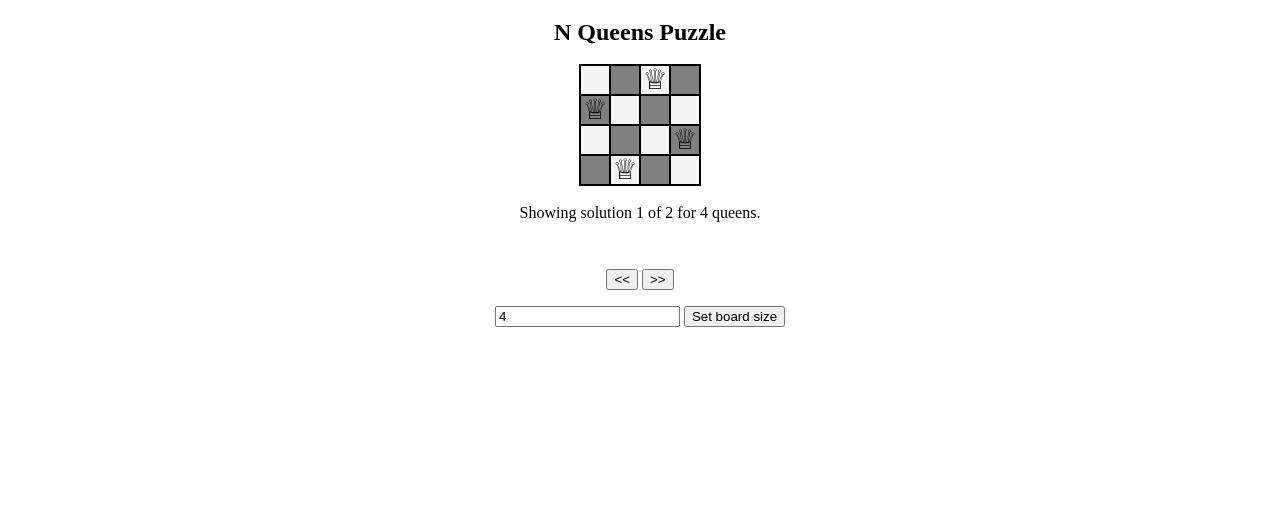
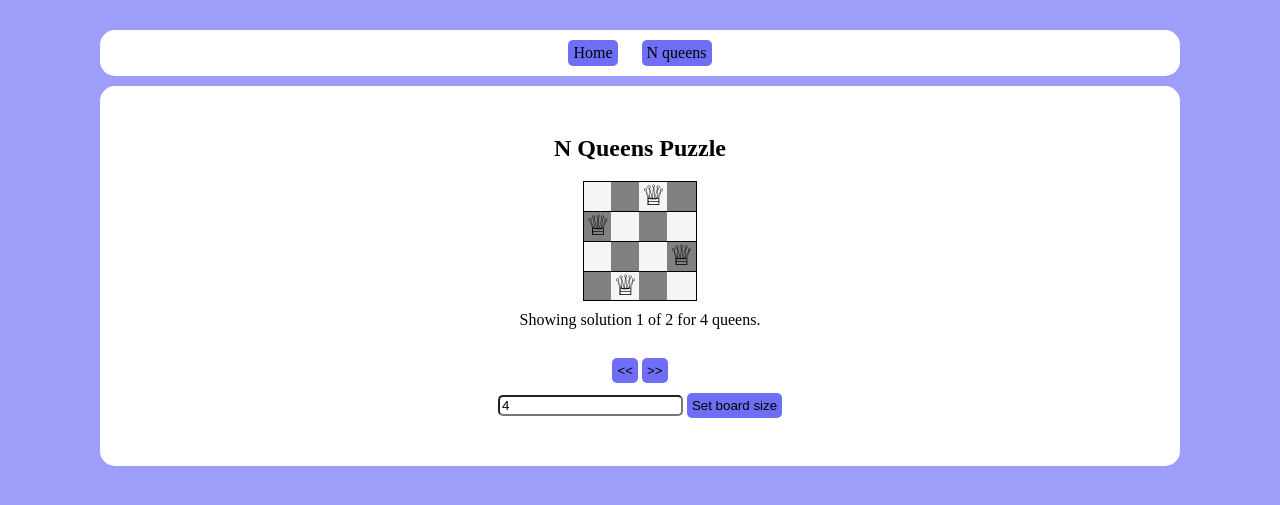
Before and after one commit to cdouglass/fun-with-dancing-links, a Flask app: page /n_queens in a window 1280 px wide. Shown: the top 505 px of the page. Run offline with Flask 2, Linux system fonts and the light colour scheme.

Commit message:
Add styling

```diff
--- a/static/css/chess.css
+++ b/static/css/chess.css
@@ -3,28 +3,41 @@
 }
 
 .grid {
-  border: 1px solid black;
-  display: inline-block;
-  margin: 0 auto;
+  padding: 1px 0; /* prevents vertical scrollbar */
+  overflow-x: auto;
+  margin-bottom: 10px;
 }
 
 .row {
   height: 30px;
-  background-color: gray;
+  white-space: nowrap;
+  overflow: visible;
 }
 
-.row:nth-child(even) .square:nth-child(even) {
+.row:last-child .square {
+  border-bottom: 1px solid black;
+}
+
+.square {
+  vertical-align: top;
+  margin-left: -6px;
+  display: inline-block;
+  height: 100%;
+  width: 30px;
+  border-right: 1px solid black;
+  border-top: 1px solid black;
+  font-size: 1.75em;
+}
+
+.square:first-child {
+  margin: 0;
+  border-left: 1px solid black;
+}
+
+.square.light {
   background-color: whitesmoke;
 }
 
-.row:nth-child(odd) .square:nth-child(odd) {
-  background-color: whitesmoke;
+.square.dark {
+  background-color: gray;
 }
-
-.square {
-  float: left;
-  height: 100%;
-  width: 30px;
-  border: 1px solid black;
-  font-size: 1.75em;
-}
--- a/static/css/style.css
+++ b/static/css/style.css
@@ -1,5 +1,27 @@
 * {
   box-sizing: border-box;
+}
+
+body {
+  background-color: hsla(240, 90%, 80%, 1);
+  padding: 30px 100px;
+}
+
+header {
+  background-color: white;
+  padding: 10px;
+  border-radius: 15px;
+  margin-bottom: 10px;
+}
+
+header a {
+  margin: 0 10px 0 10px;
+}
+
+#content {
+  background-color: white;
+  padding: 30px;
+  border-radius: 15px;
 }
 
 h1 {
@@ -11,26 +33,44 @@ h2 {
 }
 
 h1, h2, h3 {
-  margin: 20px;
+  margin: 20px 0;
   font-weight: bold;
+  text-align: center;
 }
 
-form, p {
-  margin: 1em;
+form, p, section nav {
+  margin-bottom: 10px;
+}
+
+input[type="number"] {
+  border-radius: 5px;
+  margin-bottom: 10px;
+  max-width: 100%;
 }
 
 nav, form {
   text-align: center;
 }
 
+a.internal {
+  text-decoration: none;
+  color: inherit;
+  text-align: center;
+  display: inline-block;
+}
+
+a div, button {
+  background-color: hsla(240, 90%, 70%, 1);
+  border: none;
+  border-radius: 5px;
+  padding: 5px;
+  text-align: center;
+}
+
 #spinner {
   opacity: 0;
-  margin: 0;
   font-size: 2em;
+  text-align: center;
+  line-height: 0;
+  margin: 0 0 20px 0;
 }
-
-.disabled, .disabled:hover {
-  color: #BBB;
-  background-color: lightgray;
-  border-width: 1px;
-}
--- a/static/js/n_queens.js
+++ b/static/js/n_queens.js
@@ -5,7 +5,7 @@ $(window).bind('popstate', function(event) {
   var url = location.href,
     queryString = '?' + url.split('?')[1];
   $.ajax('/n_queens_board_only' + queryString).done(function(response) {
-    $('#container').replaceWith($($.parseHTML(response)).filter('#container'));
+    $('#board-container').html(response);
     $('#solutions-info').css('opacity', 0);
     $.ajax('/n_queens_solutions_only' + queryString).done(function(response) {
       pollBackgroundTask(response['Location'], response['task_id']);
@@ -18,7 +18,7 @@ $(document).on('ajaxStart', function() {
 });
 
 $(document).ready(function() {
-  $('nav button').removeClass('disabled');
+  $('nav button').prop('disabled', false);
 });
 
 $('nav button').on('click', function() {
@@ -30,11 +30,13 @@ $('nav button').on('click', function() {
 $('form').on('submit', function(event) {
   var boardSize = $('input[name="n"]').val(),
     queryString = '?n=' + boardSize;
+  console.log("submitted form with contents " + boardSize);
   solutions = [];
   event.preventDefault();
   history.pushState({}, '', '/n_queens' + queryString);
   $.ajax('/n_queens_board_only' + queryString).done(function(response) {
-    $('#container').replaceWith($($.parseHTML(response)).filter('#container'));
+    $('#board-container').html(response);
+    console.log("done");
     $('#solutions-info').css('opacity', 0);
     $.ajax('/n_queens_solutions_only' + queryString).done(function(response) {
       pollBackgroundTask(response['Location'], response['task_id']);
@@ -48,7 +50,7 @@ function pollBackgroundTask(responseUrl, taskId) {
       solutions = data['result']; // global
       $('#solution_count').text(solutions.length);
       $('#solutions-info').delay(600).animate({opacity: 1}); // arg to show makes it into an animation, which lets delay affect it, which prevents this from showing before spinner has faded
-      $('nav button').removeClass('disabled');
+      $('nav button').prop('disabled', false);
       if(solutions.length > 0) {
         goToNewSolution(0)
       }
--- a/templates/index.html
+++ b/templates/index.html
@@ -20,6 +20,6 @@
 
 <p>The N queens problem is not strictly an exact cover problem, since each diagonal may contain either one or zero queens. Currently I'm fudging this by adding dummy piece placements that each cover one diagonal and no ranks or files, but there's a faster way to handle this that I'll implement at some point.</p>
 
-<p><a href="/n_queens">Go to N queens solver</a></p>
+<a class="internal" href="/n_queens"><div>Interactive N queens solver</div></a>
 
 {% endblock %}
--- a/templates/layout.html
+++ b/templates/layout.html
@@ -8,7 +8,13 @@
     <title>{% block title %}{% endblock %}</title>
   </head>
   <body>
-    <div id="content">{% block content %}{% endblock %}</div>
+    <header>
+      <nav>
+        <a class="internal" href="/"><div>Home</div></a>
+        <a class="internal" href="/n_queens"><div>N queens</div></a>
+      </nav>
+    </header>
+    <section id="content">{% block content %}{% endblock %}</section>
     <script type="text/javascript" src="https://code.jquery.com/jquery-2.2.2.min.js"></script>
      {% block scripts %}{% endblock %}
   </body>
--- a/templates/n_queens.html
+++ b/templates/n_queens.html
@@ -3,15 +3,18 @@
 {% block title %}N Queens Puzzle{% endblock %}
 
 {% block content %}
-  {% include 'n_queens_container.html' %}
-  <div id="spinner">...</div>
+  <h1>N Queens Puzzle</h1>
+  <div id="board-container">
+    {% include 'n_queens_container.html' %}
+  </div>
+  <div id="spinner"><span>...</span></div>
   <nav>
-    <button id="prev" class='disabled'>&lt;&lt;</button>
-    <button id="next" class='disabled'>&gt;&gt;</button>
+    <button id="prev" disabled=true>&lt;&lt;</button>
+    <button id="next" disabled=true>&gt;&gt;</button>
   </nav>
   <form action="/n_queens" method="get">
     <input type="number" name="n" value={{n}}>
-    <input type="submit" name="submit" value="Set board size">
+    <button>Set board size</button>
   </form>
 {% endblock %}
 {% block scripts %}
--- a/templates/n_queens_container.html
+++ b/templates/n_queens_container.html
@@ -1,5 +1,4 @@
-<div id="board-container">
-  <h1>N Queens Puzzle</h1>
+<div>
   <div id="board" class="grid">
     {% set solution = solutions[0] %}
     {% set default_matrix = [[0] * n] * n %}
@@ -8,7 +7,8 @@
       <div class='row'>
       {% set row_num = loop.index - 1 %}
       {% for v in row %}
-        <div class="square" id="{{ loop.index - 1 }}-{{row_num}}">{{ '♕' if v else ' ' }}</div>
+        {% set color = 'dark' if (loop.index % 2 == row_num % 2) else 'light' %}
+        <div id="{{ loop.index - 1 }}-{{row_num}}" class="square {{color}}">{{ '♕' if v else ' ' }}</div>
       {% endfor %}
       </div>
     {% endfor %}
```
Also changed, not shown: tests/integration/feature_test.py (+2 -3 lines).
